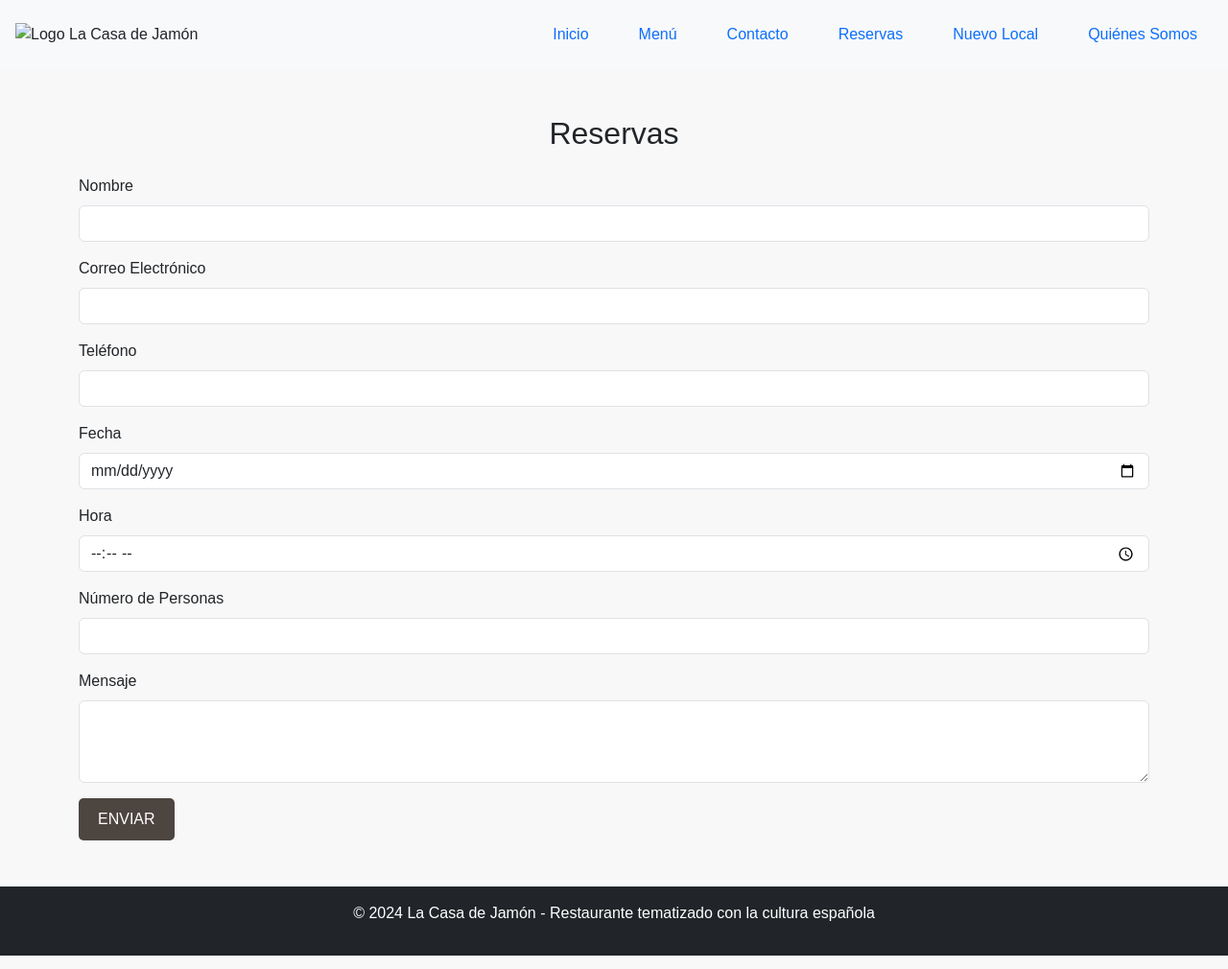
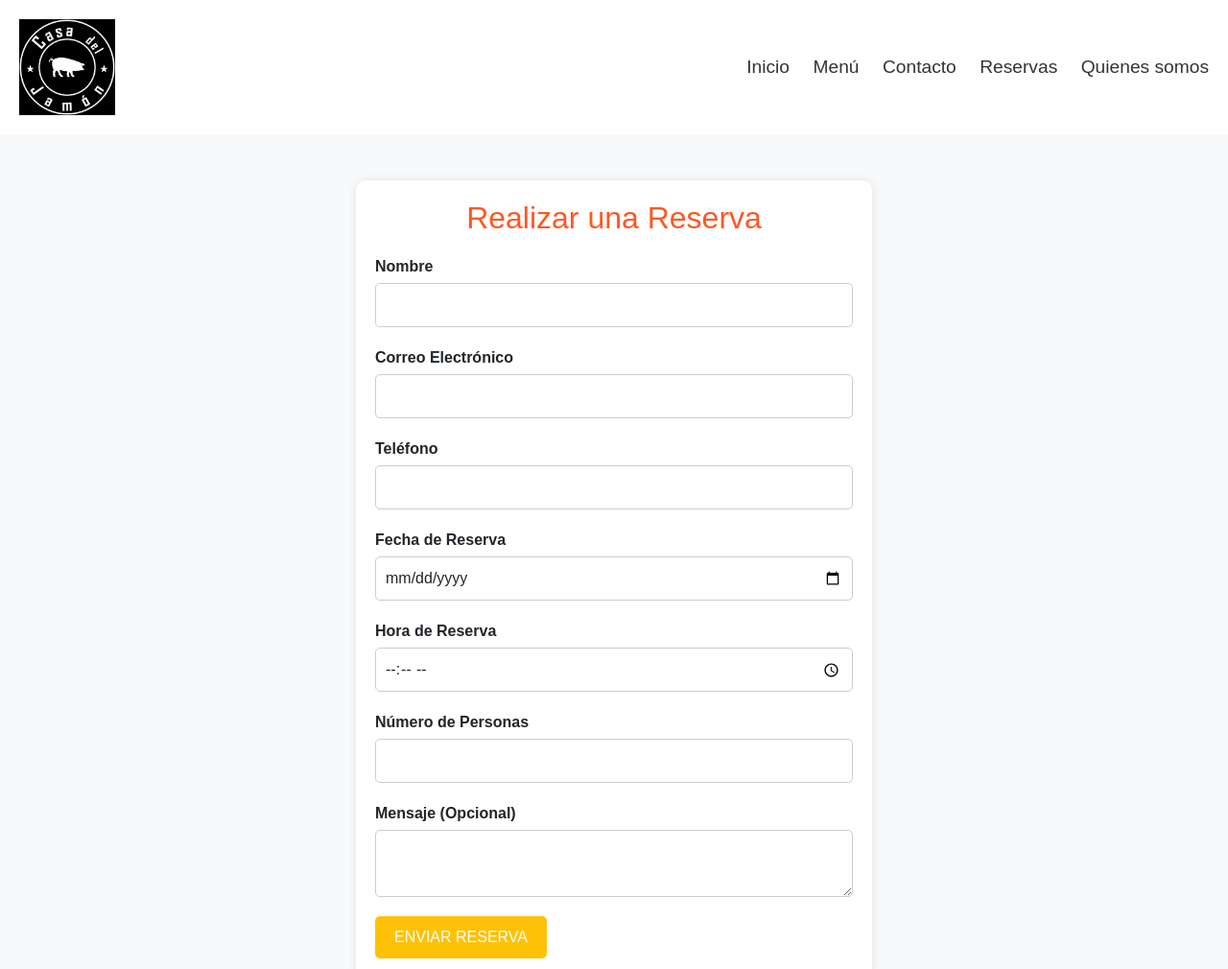
Before and after one commit to bolzuc/casa-del-jamon, a plain HTML site: page paginas/reservas.html in a window 1280 px wide. Shown: the top 1010 px of the page at 96% size. Drawn offline with nearby package versions, Linux system fonts and the light colour scheme.

Commit message:
preentregable 2 actualizado, ultima version

```diff
--- a/paginas/reservas.html
+++ b/paginas/reservas.html
@@ -4,64 +4,123 @@
     <meta charset="UTF-8">
     <meta name="viewport" content="width=device-width, initial-scale=1.0">
     <title>Reservas - La Casa de Jamón</title>
-    <link href="https://cdn.jsdelivr.net/npm/bootstrap@5.3.0/dist/css/bootstrap.min.css" rel="stylesheet">
     <link rel="stylesheet" href="../css/styles.css">
+    <link rel="stylesheet" href="https://cdn.jsdelivr.net/npm/bootstrap@5.3.0/dist/css/bootstrap.min.css">
+    <style>
+        body {
+            background-color: #f8f9fa;
+            font-family: Arial, sans-serif;
+        }
+
+        .content {
+            padding: 20px;
+        }
+
+        .form-reserva {
+            background-color: #fff;
+            border-radius: 10px;
+            box-shadow: 0 0 10px rgba(0, 0, 0, 0.1);
+            padding: 20px;
+        }
+
+        .form-reserva h2 {
+            color: #ff5722; /* Naranja */
+            text-align: center;
+            margin-bottom: 20px;
+        }
+
+        .form-reserva .form-group {
+            margin-bottom: 20px;
+        }
+
+        .form-reserva label {
+            font-weight: bold;
+        }
+
+        .form-reserva input[type="text"],
+        .form-reserva input[type="email"],
+        .form-reserva textarea {
+            width: 100%;
+            padding: 10px;
+            border: 1px solid #ccc;
+            border-radius: 5px;
+            box-sizing: border-box;
+        }
+
+        .form-reserva button {
+            background-color: #ffc107; /* Amarillo */
+            color: #fff;
+            padding: 10px 20px;
+            border: none;
+            border-radius: 5px;
+            font-size: 1em;
+            cursor: pointer;
+            transition: background-color 0.3s ease;
+        }
+
+        .form-reserva button:hover {
+            background-color: #ff9800; /* Naranja más claro */
+        }
+    </style>
 </head>
 <body>
-    <header class="d-flex justify-content-between align-items-center p-3 bg-light">
+    <header>
         <div class="logo">
-            <img src="multimedia/nuevo-logo.png" alt="Logo La Casa de Jamón" class="img-fluid" style="width: 150px;">
+            <img src="../multimedia/logo.png" alt="Logo La Casa de Jamón">
         </div>
         <nav>
-            <ul class="nav">
-                <li class="nav-item"><a class="nav-link" href="index.html">Inicio</a></li>
-                <li class="nav-item"><a class="nav-link" href="paginas/menu.html">Menú</a></li>
-                <li class="nav-item"><a class="nav-link" href="paginas/contacto.html">Contacto</a></li>
-                <li class="nav-item"><a class="nav-link" href="paginas/reservas.html">Reservas</a></li>
-                <li class="nav-item"><a class="nav-link" href="paginas/nuevo-local.html">Nuevo Local</a></li>
-                <li class="nav-item"><a class="nav-link" href="paginas/quienes-somos.html">Quiénes Somos</a></li>
+            <ul>
+                <li><a href="../index.html">Inicio</a></li>
+                <li><a href="../paginas/menu.html">Menú</a></li>
+                <li><a href="../paginas/contacto.html">Contacto</a></li>
+                <li><a href="../paginas/reservas.html">Reservas</a></li>
+                <li><a href="../paginas/quienes-somos.html">Quienes somos</a></li>
             </ul>
         </nav>
     </header>
 
-    <main class="container py-5">
-        <section class="reservations-form">
-            <h2 class="text-center mb-4">Reservas</h2>
+    <main class="content container py-5">
+        <div class="row justify-content-center">
+            <div class="col-md-6">
+                <div class="form-reserva">
+                    <h2>Realizar una Reserva</h2>
                     <form>
-                <div class="mb-3">
-                    <label for="nombre" class="form-label">Nombre</label>
-                    <input type="text" class="form-control" id="nombre" required>
+                        <div class="form-group">
+                            <label for="nombre">Nombre</label>
+                            <input type="text" id="nombre" name="nombre" class="form-control" required>
                         </div>
-                <div class="mb-3">
-                    <label for="correo" class="form-label">Correo Electrónico</label>
-                    <input type="email" class="form-control" id="correo" required>
+                        <div class="form-group">
+                            <label for="email">Correo Electrónico</label>
+                            <input type="email" id="email" name="email" class="form-control" required>
                         </div>
-                <div class="mb-3">
-                    <label for="telefono" class="form-label">Teléfono</label>
-                    <input type="tel" class="form-control" id="telefono" required>
+                        <div class="form-group">
+                            <label for="telefono">Teléfono</label>
+                            <input type="text" id="telefono" name="telefono" class="form-control" required>
                         </div>
-                <div class="mb-3">
-                    <label for="fecha" class="form-label">Fecha</label>
-                    <input type="date" class="form-control" id="fecha" required>
+                        <div class="form-group">
+                            <label for="fecha">Fecha de Reserva</label>
+                            <input type="date" id="fecha" name="fecha" class="form-control" required>
                         </div>
-                <div class="mb-3">
-                    <label for="hora" class="form-label">Hora</label>
-                    <input type="time" class="form-control" id="hora" required>
+                        <div class="form-group">
+                            <label for="hora">Hora de Reserva</label>
+                            <input type="time" id="hora" name="hora" class="form-control" required>
                         </div>
-                <div class="mb-3">
-                    <label for="personas" class="form-label">Número de Personas</label>
-                    <input type="number" class="form-control" id="personas" required>
+                        <div class="form-group">
+                            <label for="personas">Número de Personas</label>
+                            <input type="number" id="personas" name="personas" class="form-control" required>
                         </div>
-                <div class="mb-3">
-                    <label for="mensaje" class="form-label">Mensaje</label>
-                    <textarea class="form-control" id="mensaje" rows="3"></textarea>
+                        <div class="form-group">
+                            <label for="mensaje">Mensaje (Opcional)</label>
+                            <textarea id="mensaje" name="mensaje" class="form-control"></textarea>
                         </div>
-                <button type="submit" class="btn btn-primary">Enviar</button>
+                        <button type="submit" class="btn btn-warning">Enviar Reserva</button>
                     </form>
-        </section>
+                </div>
+            </div>
+        </div>
     </main>
 
-    <footer class="bg-dark text-white text-center py-3">
+    <footer class="bg-dark text-white text-center py-3 mt-5">
         <p>&copy; 2024 La Casa de Jamón - Restaurante tematizado con la cultura española</p>
     </footer>
 
```
Also changed, not shown: index.html (+77 -21 lines), paginas/contacto.html (+8 -9 lines), paginas/menu.html (+65 -97 lines), paginas/nuevo-local.html (+1 -0 lines), paginas/quienes-somos.html (+8 -9 lines). Lines whose indentation alone changed are shown as unchanged.
